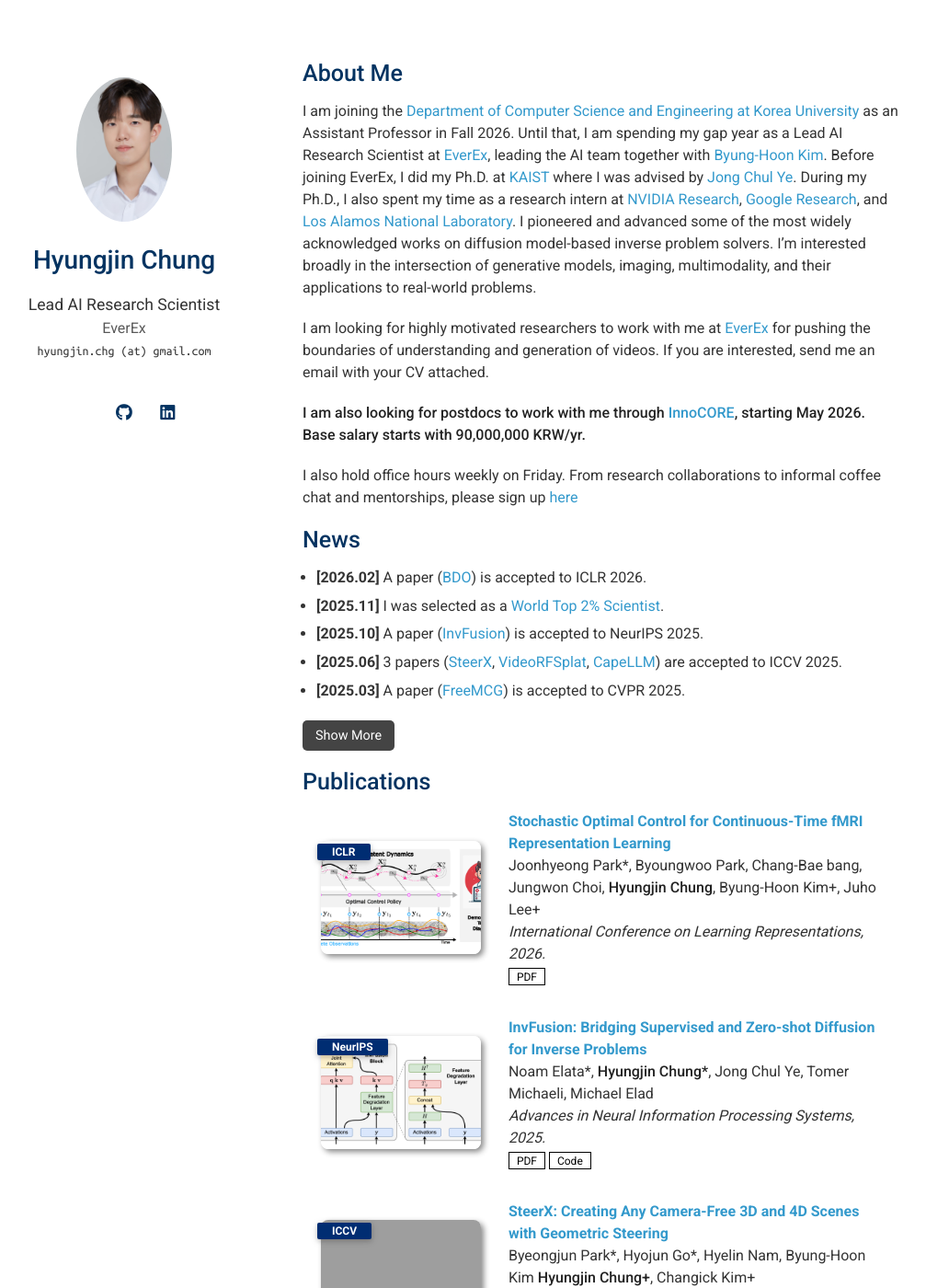
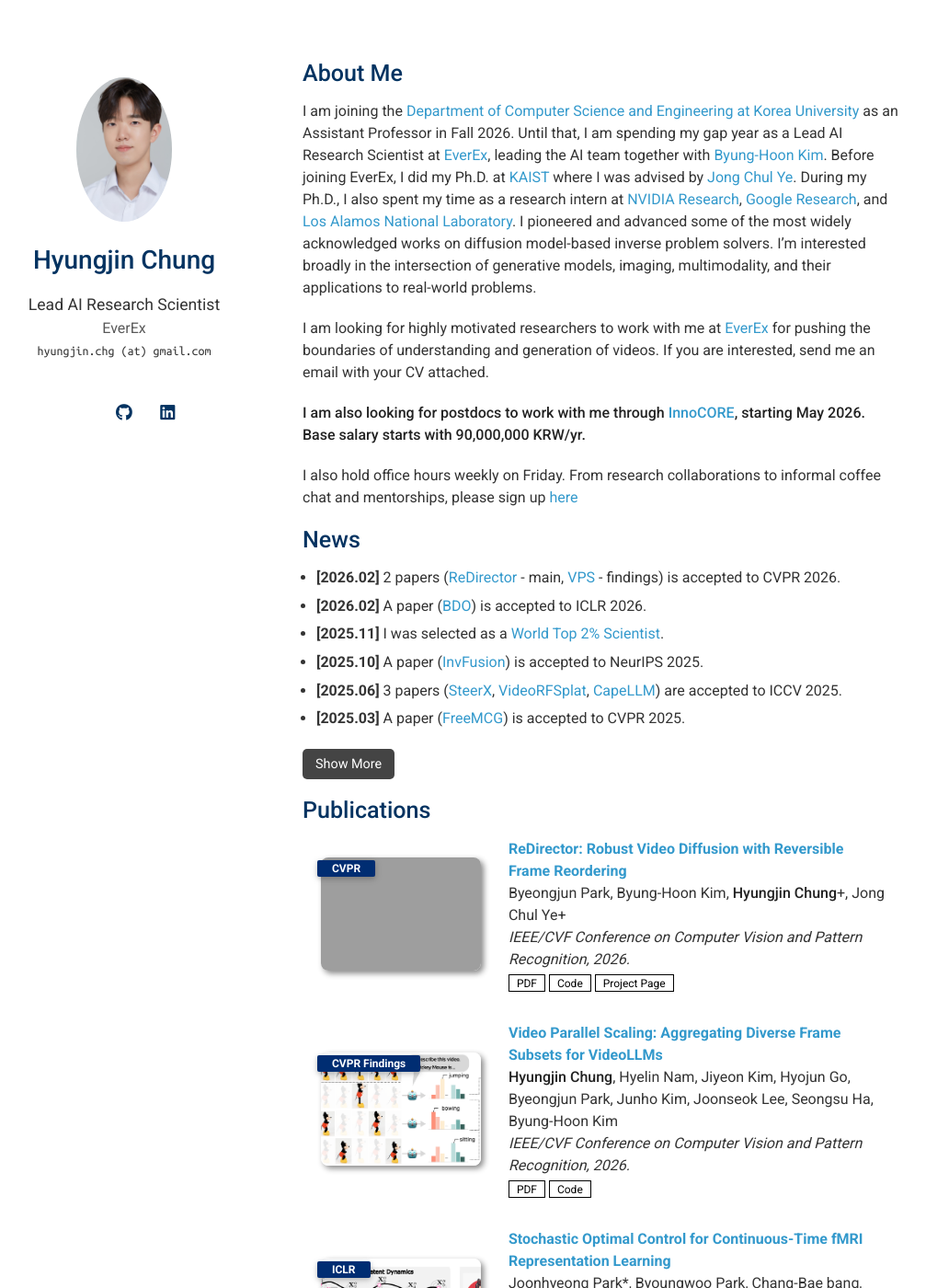
Before and after one commit to hyungjin-chung/hyungjin-chung.github.io, a Jekyll site: the page built from index.md, in a window 1280 px wide and 1400 px high. Shown: the whole window at 92% size, without its empty margins (141-1148 px from the left). Built offline with Jekyll 4.4.1, drawn with Linux system fonts in a browser that asks for light colours; a style sheet for code colours, icons or effects is not loaded; grey boxes are pictures that could not be loaded.

Commit message:
cvpr 2026

```diff
--- a/_data/publications.yml
+++ b/_data/publications.yml
@@ -1,4 +1,21 @@
 main:
+  - title: "ReDirector: Robust Video Diffusion with Reversible Frame Reordering"
+    authors: Byeongjun Park, Byung-Hoon Kim, <strong>Hyungjin Chung</strong>+, Jong Chul Ye+
+    conference_short: CVPR
+    conference: IEEE/CVF Conference on Computer Vision and Pattern Recognition, 2026.
+    pdf: https://arxiv.org/abs/2511.19827
+    code: https://github.com/byeongjun-park/ReDirector
+    page: https://byeongjun-park.github.io/ReDirector/
+    image: /assets/img/publications/2026/redirector.jpg
+
+  - title: "Video Parallel Scaling: Aggregating Diverse Frame Subsets for VideoLLMs"
+    authors: <strong>Hyungjin Chung</strong>, Hyelin Nam, Jiyeon Kim, Hyojun Go, Byeongjun Park, Junho Kim, Joonseok Lee, Seongsu Ha, Byung-Hoon Kim
+    conference_short: CVPR Findings
+    conference: IEEE/CVF Conference on Computer Vision and Pattern Recognition, 2026.
+    pdf: https://arxiv.org/abs/2509.08016
+    code: https://github.com/hyungjin-chung/VPS
+    image: /assets/img/publications/2026/vps.png
+
   - title: "Stochastic Optimal Control for Continuous-Time fMRI Representation Learning"
     authors: Joonhyeong Park*, Byoungwoo Park, Chang-Bae bang, Jungwon Choi, <strong>Hyungjin Chung</strong>, Byung-Hoon Kim+, Juho Lee+
     conference_short: ICLR
--- a/index.md
+++ b/index.md
@@ -15,6 +15,7 @@ I also hold office hours weekly on Friday. From research collaborations to infor
 ## News
 
 <ul id="news-list">
+  <li><b>[2026.02]</b> 2 papers (<a href="https://arxiv.org/abs/2511.19827">ReDirector</a> - main, <a href="https://arxiv.org/abs/2509.08016">VPS</a> - findings) is accepted to CVPR 2026.</li>
   <li><b>[2026.02]</b> A paper (<a href="https://openreview.net/forum?id=N51nP3TBwR">BDO</a>) is accepted to ICLR 2026.</li>
   <li><b>[2025.11]</b> I was selected as a <a href="https://www.elsevier.com/ko-kr/promotions/worlds-top-researchers">World Top 2% Scientist</a>.</li>
   <li><b>[2025.10]</b> A paper (<a href="https://arxiv.org/abs/2504.01689">InvFusion</a>) is accepted to NeurIPS 2025.</li>
```
Also changed, not shown: assets/img/publications/2026/vps.png (added), 2 other files.
